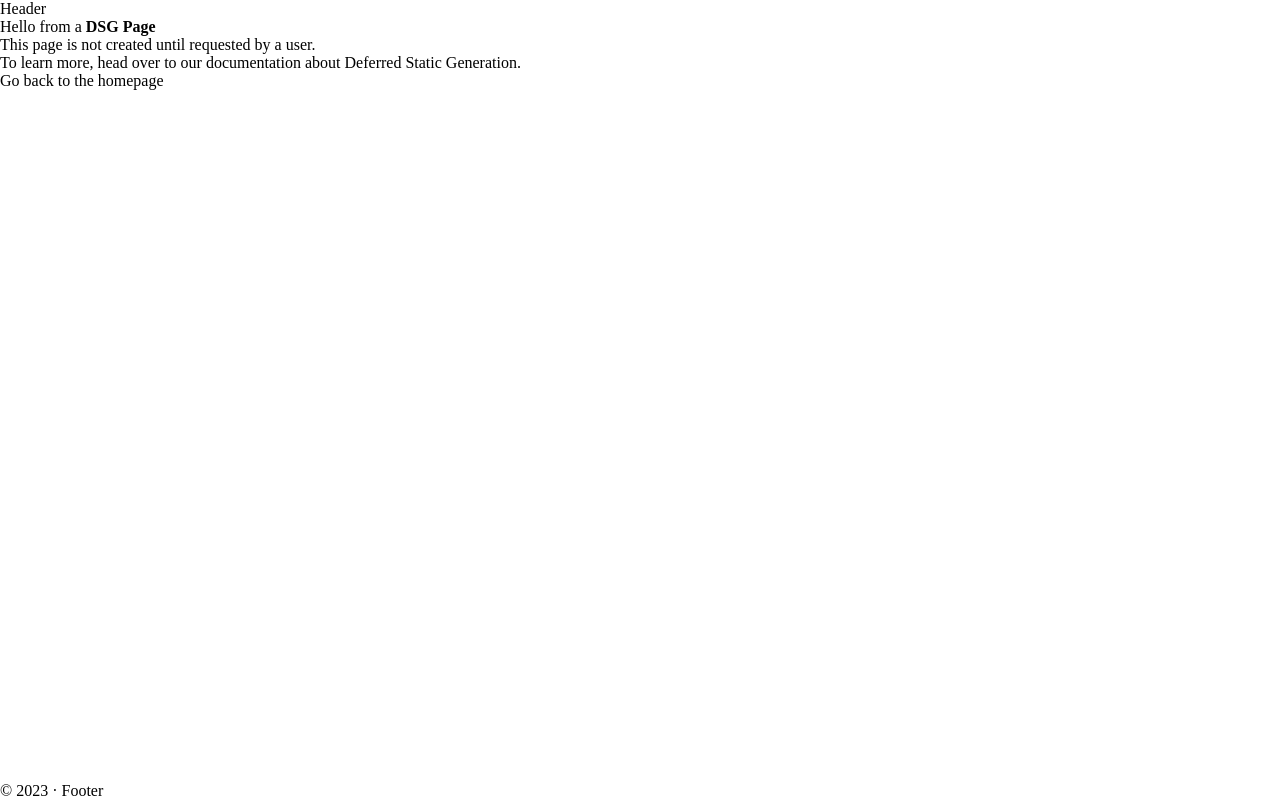
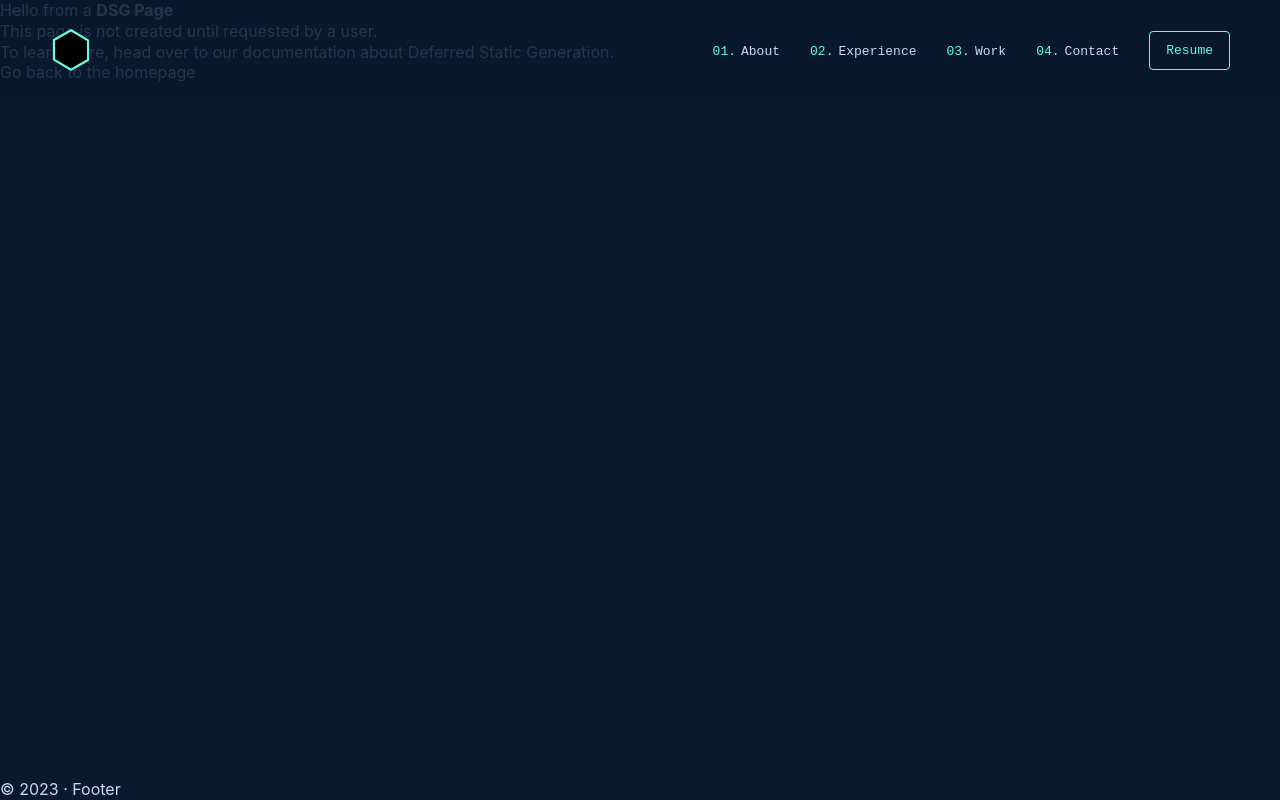
Before and after one commit to dmitry-ponizov/my-site, a Gatsby site: page /using-dsg in a window 1280 px wide. Built offline with nearby package versions, Linux system fonts and the light colour scheme; Gatsby itself is replaced by a stand-in of ours.

Commit message:
Header has been created

```diff
--- /dev/null
+++ b/deleteme.js
@@ -0,0 +1,176 @@
+import React, { useEffect, useRef, useState } from "react"
+import { animated, useSpring } from "react-spring"
+import Burger from "@animated-burgers/burger-squeeze"
+import { globalHistory } from "@reach/router"
+import { useMenuState } from "@szhsin/react-menu"
+import { Link } from "gatsby"
+import { useScrollDirection } from "hooks/useScrollDirection"
+
+import CookiesBanner from "../cookiesBanner"
+
+import { FlexContainer } from "components"
+import ArrowDown from "images/arrow-down.inline.svg"
+import NuevaCodeLogoDefault from "images/nuevacode-logo.svg"
+import NuevaCodeLogoWhite from "images/nuevacode-logo-combined.svg"
+import { Container } from "./../Layout/styled"
+import {
+  ControlledMenuContainer,
+  HeaderContainer,
+  HeaderLogo,
+  HeaderWrapper,
+  MenuArrow,
+  MenuItemContainer,
+  MenuItemDescription,
+  MenuItemImage,
+  MenuItemTitle,
+  Navigation,
+  NavListLink,
+  NavSubListLink,
+} from "./styled"
+
+import "@animated-burgers/burger-squeeze/dist/styles.css"
+import "@szhsin/react-menu/dist/index.css"
+import "@szhsin/react-menu/dist/transitions/slide.css"
+
+const Header = ({ location, data }) => {
+  const { isTop, scrollDirection } = useScrollDirection()
+  const [menuProps, toggleMenu] = useMenuState({ transition: true })
+  const [isNotInitialEntry, setIsNotInitialEntry] = useState(undefined)
+  const ref = useRef(null)
+  const isScrollDown = scrollDirection === "down"
+  const isTransparent =
+    location.pathname === "/" ||
+    location.pathname.includes("/services") ||
+    location.pathname.includes("/cookie-policy")
+
+  useEffect(() => {
+    setIsNotInitialEntry(localStorage.getItem("isInitialEntry"))
+  }, [])
+
+  const styles = useSpring({
+    from: {
+      opacity:
+        isTransparent && isNotInitialEntry
+          ? 1
+          : isTransparent && !isNotInitialEntry
+          ? 0
+          : 1,
+    },
+    to: {
+      opacity: 1,
+    },
+    delay: 2000,
+  })
+
+  const [menuActive, setMenuActive] = useState(false)
+
+  useEffect(() => {
+    const html = document.querySelector("html")
+
+    if (menuActive) {
+      html.style.overflow = "hidden"
+    } else {
+      html.style.overflow = "auto"
+    }
+  }, [menuActive])
+
+  useEffect(() => {
+    return globalHistory.listen(({ action }) => {
+      if (action === "PUSH") setMenuActive(false)
+    })
+  }, [setMenuActive])
+
+  const logo =
+    isTop && isTransparent
+      ? menuActive
+        ? NuevaCodeLogoDefault
+        : NuevaCodeLogoWhite
+      : NuevaCodeLogoDefault
+
+  return (
+    <animated.div style={styles}>
+      <HeaderContainer
+        isTop={isTop}
+        isTransparent={isTransparent}
+        isScrollDown={isScrollDown}
+        isOpen={menuActive}
+      >
+        <Container>
+          <HeaderWrapper
+            isOpen={menuActive}
+            isTop={isTop}
+            isTransparent={isTransparent}
+          >
+            <Link to="/" style={{ lineHeight: 0 }}>
+              <HeaderLogo src={logo} alt="NuevaCode" />
+            </Link>
+
+            <Navigation isOpen={menuActive}>
+              <li>
+                <NavListLink to="/" activeClassName="active">
+                  Home
+                </NavListLink>
+              </li>
+
+              <li>
+                <NavListLink
+                  to=""
+                  onClick={e => e.preventDefault()}
+                  ref={ref}
+                  onPointerEnter={() => toggleMenu(true)}
+                >
+                  Services
+                  <MenuArrow open={menuProps.state}>
+                    <ArrowDown />
+                  </MenuArrow>
+                </NavListLink>
+
+                <ControlledMenuContainer
+                  {...menuProps}
+                  anchorRef={ref}
+                  align={"center"}
+                  offsetY={20}
+                  onPointerEnter={() => toggleMenu(true)}
+                  onPointerLeave={() => toggleMenu(false)}
+                  onClose={() => toggleMenu(false)}
+                >
+                  {data.serviceItems.map(
+                    ({ slug, title, img: { file }, desc: { desc }, id }) => (
+                      <MenuItemContainer key={id}>
+                        <NavSubListLink to={`/services/${slug}`}>
+                          <MenuItemImage src={file.url} alt={title} />
+
+                          <FlexContainer
+                            flexDirection="column"
+                            style={{ flex: 1 }}
+                          >
+                            <MenuItemTitle>{title}</MenuItemTitle>
+
+                            <MenuItemDescription>{desc}</MenuItemDescription>
+                          </FlexContainer>
+                        </NavSubListLink>
+                      </MenuItemContainer>
+                    )
+                  )}
+                </ControlledMenuContainer>
+              </li>
+
+              <li>
+                <NavListLink to="/contact-us" activeClassName="active">
+                  Contact Us
+                </NavListLink>
+              </li>
+            </Navigation>
+            <Burger
+              isOpen={menuActive}
+              onClick={() => setMenuActive(!menuActive)}
+            />
+          </HeaderWrapper>
+        </Container>
+      </HeaderContainer>
+      <CookiesBanner />
+    </animated.div>
+  )
+}
+
+export default Header
--- a/gatsby-config.js
+++ b/gatsby-config.js
@@ -60,6 +60,20 @@ module.exports = {
         exclude: ["node_modules", "bower_components", ".cache", "public"],
       },
     },
-    "gatsby-plugin-styled-components",
+    `gatsby-plugin-styled-components`,
+    `gatsby-plugin-anchor-links`,
+    {
+      resolve: `gatsby-plugin-google-fonts-v2`,
+      options: {
+        fonts: [
+          {
+            family: `Calibre`,
+          },
+          {
+            family: `Fira Mono`,
+          },
+        ],
+      },
+    },
   ],
 }
--- a/package.json
+++ b/package.json
@@ -6,6 +6,8 @@
   "author": "Kyle Mathews <mathews.kyle@gmail.com>",
   "dependencies": {
     "gatsby": "^5.5.0",
+    "gatsby-plugin-anchor-links": "^1.2.1",
+    "gatsby-plugin-google-fonts-v2": "^1.0.1",
     "gatsby-plugin-image": "^3.5.0",
     "gatsby-plugin-manifest": "^5.5.0",
     "gatsby-plugin-sharp": "^5.5.0",
--- a/src/components/footer/index.js
+++ b/src/components/footer/index.js
@@ -1,7 +1,7 @@
 import React from "react"
 
 const Footer = () => {
-  return <> © {new Date().getFullYear()} &middot; Footer</>
+  return <div id="footer"> © {new Date().getFullYear()} &middot; Footer</div>
 }
 
 export default Footer
--- a/src/components/header/index.js
+++ b/src/components/header/index.js
@@ -1,5 +1,45 @@
 import React from "react"
+import { AnchorLink } from "gatsby-plugin-anchor-links"
 
-const Header = () => <header>Header</header>
+import logo from "../../images/logo.svg"
+import StyledButton from "../styledButton"
+
+import { HeaderContainer, HeaderLogo, Navlist, NavlistItem } from "./styled"
+
+const listItems = [
+  { name: "About", anchor: "#footer" },
+  { name: "Experience", anchor: "#footer" },
+  { name: "Work", anchor: "#footer" },
+  { name: "Contact", anchor: "#footer" },
+]
+
+const Header = () => (
+  <HeaderContainer>
+    <HeaderLogo src={logo} alt="logo" />
+
+    <nav>
+      <Navlist>
+        {listItems.map(({ name, anchor }, index) => (
+          <NavlistItem key={index}>
+            <AnchorLink to={anchor}>
+              <span>0{index + 1}.</span>
+              {name}
+            </AnchorLink>
+          </NavlistItem>
+        ))}
+
+        <StyledButton fontSize="13px">
+          <a
+            href="https://brittanychiang.com/resume.pdf"
+            target="_blank"
+            rel="noreferrer"
+          >
+            Resume
+          </a>
+        </StyledButton>
+      </Navlist>
+    </nav>
+  </HeaderContainer>
+)
 
 export default Header
--- /dev/null
+++ b/src/components/header/styled.js
@@ -0,0 +1,42 @@
+import styled from "styled-components"
+
+export const HeaderContainer = styled.div`
+  display: flex;
+  justify-content: space-between;
+  align-items: center;
+  height: 100px;
+  width: 100%;
+  position: fixed;
+  top: 0px;
+  z-index: 100;
+  background-color: rgba(10, 25, 47, 0.85);
+  padding: 0px 50px;
+`
+
+export const HeaderLogo = styled.img`
+  height: 42px;
+  width: 42px;
+`
+
+export const Navlist = styled.ul`
+  display: flex;
+  align-items: center;
+  gap: 30px;
+`
+
+export const NavlistItem = styled.li`
+  & > a {
+    transition: color 0.2s;
+    font-size: 13px;
+    font-family: var(--font-mono);
+
+    & > span {
+      color: #64ffda;
+      margin-right: 5px;
+    }
+
+    &:hover {
+      color: #64ffda;
+    }
+  }
+`
--- a/src/components/layout/reset.css
+++ b/src/components/layout/reset.css
@@ -1,3 +1,34 @@
+:root {
+  --border-radius: 4px;
+  --color-text: rgb(204, 214, 246);
+  --color-bg: #0a192f;
+  --font-sans: "Calibre", -apple-system, system-ui, sans-serif;
+  --font-mono: "Fira Mono", monospace;
+  --line-height-loose: 1.75;
+  --line-height-normal: 1.5;
+  --line-height-dense: 1.1;
+  --size-content: 54rem;
+  --size-gutter: 32px;
+  --size-gap: 64px;
+}
+html {
+  -webkit-text-size-adjust: 100%;
+  box-sizing: border-box;
+  font-size: 16px;
+  line-height: 1.3;
+}
+body {
+  -moz-osx-font-smoothing: grayscale;
+  -webkit-font-smoothing: antialiased;
+  color: var(--color-text);
+  background-color: var(--color-bg);
+  font-family: sans-serif;
+  font-family: var(--font-sans);
+  font-weight: normal;
+  margin: 0;
+  word-wrap: break-word;
+}
+
 * {
   padding: 0px;
   margin: 0px;
--- /dev/null
+++ b/src/components/styledButton/index.js
@@ -0,0 +1,9 @@
+import React from "react"
+
+import { StyledBtn } from "./styled"
+
+const StyledButton = ({ children, fontSize }) => {
+  return <StyledBtn style={{ fontSize: fontSize }}>{children}</StyledBtn>
+}
+
+export default StyledButton
--- /dev/null
+++ b/src/components/styledButton/styled.js
@@ -0,0 +1,18 @@
+import styled from "styled-components"
+
+export const StyledBtn = styled.button`
+  color: #64ffda;
+  font-family: var(--font-mono);
+  background-color: transparent;
+  border: 1px solid #64ffda;
+  border-radius: 4px;
+  padding: 11px 16px;
+  font-size: 13px;
+  text-decoration: none;
+  cursor: pointer;
+  transition: background-color 0.2s ease;
+
+  &:hover {
+    background-color: rgba(100, 255, 218, 0.1);
+  }
+`
--- a/src/pages/index.js
+++ b/src/pages/index.js
@@ -3,7 +3,11 @@ import React from "react"
 import Layout from "../components/layout"
 import Seo from "../components/seo"
 
-const IndexPage = () => <Layout>Main</Layout>
+const IndexPage = () => (
+  <Layout>
+    <div style={{ height: "5000px", paddingTop: "150px" }}>Main</div>
+  </Layout>
+)
 
 export const Head = () => <Seo title="Home" />
 
```
Also changed, not shown: src/images/logo.svg (added), 1 other file.
